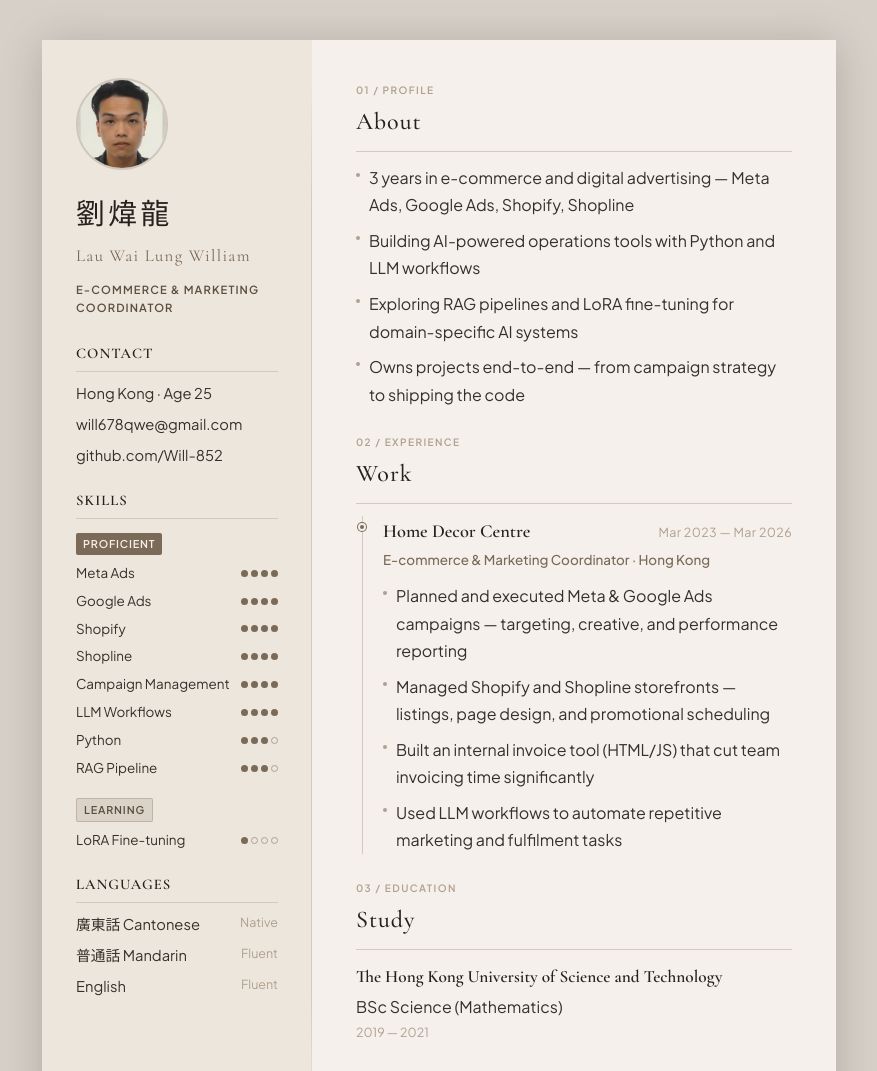
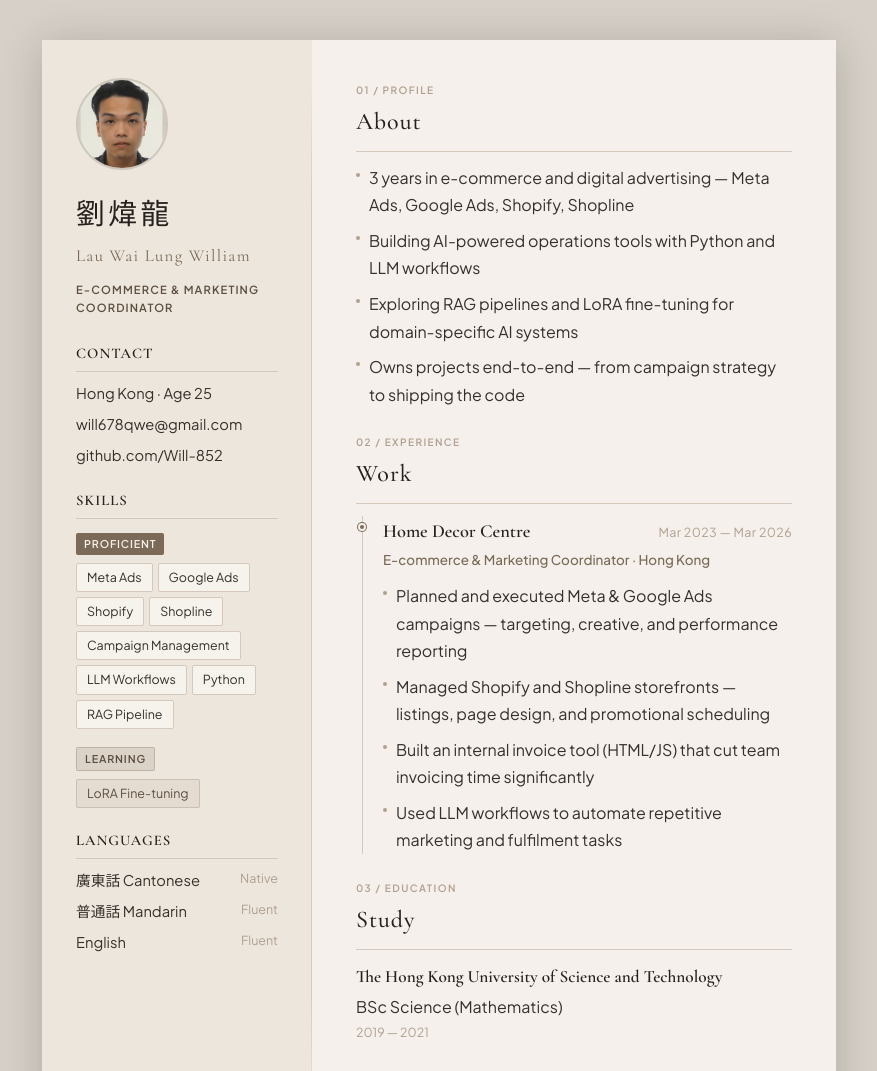
Before and after one commit to Will-852/resume, a plain HTML site: page index.html in a window 1280 px wide. Shown: the top 1071 px of the page, without its empty margins (201-1078 px from the left). Drawn offline with nearby package versions, Linux system fonts and the light colour scheme.

Commit message:
ui: skills - Proficient/Learning split, tags only, no dots

```diff
--- a/index.html
+++ b/index.html
@@ -102,29 +102,39 @@
     }
     .contact-list a:hover { color: var(--accent-deep); border-bottom-color: var(--accent); }
 
+    /* ── Skill groups ── */
     .skill-group { margin-bottom: 14px; }
+
     .skill-group-title {
       font-size: 0.67rem; font-weight: 700;
       letter-spacing: 0.08em; text-transform: uppercase;
-      margin-bottom: 7px; padding: 2px 7px;
+      margin-bottom: 8px; padding: 2px 8px;
       border-radius: 2px; display: inline-block;
     }
-    .skill-group-title.proficient { color: var(--bg); background: var(--accent); }
+    .skill-group-title.proficient {
+      color: var(--bg);
+      background: var(--accent);
+    }
     .skill-group-title.learning {
       color: var(--accent-deep);
       background: rgba(122,106,87,0.15);
       border: 1px solid rgba(122,106,87,0.30);
     }
 
-    .skill-row {
-      display: flex; justify-content: space-between;
-      align-items: center; margin-bottom: 5px;
+    .skill-tags { display: flex; flex-wrap: wrap; gap: 5px; }
+    .skill-tag {
+      font-size: 0.78rem; font-weight: 400;
+      color: var(--text);
+      background: rgba(255,255,255,0.45);
+      border: 1px solid var(--line);
+      border-radius: 2px;
+      padding: 3px 10px;
     }
-    .skill-name { font-size: 0.84rem; color: var(--text); font-weight: 400; }
-    .skill-dots { display: flex; gap: 3px; flex-shrink: 0; }
-    .dot { width: 7px; height: 7px; border-radius: 50%; }
-    .dot.on  { background: var(--accent); }
-    .dot.off { background: transparent; border: 1px solid var(--muted); }
+    .skill-tag.dim {
+      color: var(--accent-deep);
+      background: rgba(122,106,87,0.08);
+      border: 1px solid rgba(122,106,87,0.25);
+    }
 
     .language-list { list-style: none; }
     .language-list li {
@@ -213,7 +223,7 @@
       body { background: white; padding: 0; }
       .resume { width: 210mm; height: 297mm; box-shadow: none; }
       .sidebar { background-color: #ede6dc; -webkit-print-color-adjust: exact; print-color-adjust: exact; }
-      .dot.on, .skill-group-title.proficient, .skill-group-title.learning, .experience-item::before {
+      .skill-group-title.proficient, .skill-group-title.learning, .experience-item::before {
         -webkit-print-color-adjust: exact; print-color-adjust: exact;
       }
       a { text-decoration: none; color: var(--text); }
@@ -243,19 +253,23 @@
 
         <div class="skill-group">
           <div class="skill-group-title proficient">Proficient</div>
-          <div class="skill-row"><span class="skill-name">Meta Ads</span><span class="skill-dots"><span class="dot on"></span><span class="dot on"></span><span class="dot on"></span><span class="dot on"></span></span></div>
-          <div class="skill-row"><span class="skill-name">Google Ads</span><span class="skill-dots"><span class="dot on"></span><span class="dot on"></span><span class="dot on"></span><span class="dot on"></span></span></div>
-          <div class="skill-row"><span class="skill-name">Shopify</span><span class="skill-dots"><span class="dot on"></span><span class="dot on"></span><span class="dot on"></span><span class="dot on"></span></span></div>
-          <div class="skill-row"><span class="skill-name">Shopline</span><span class="skill-dots"><span class="dot on"></span><span class="dot on"></span><span class="dot on"></span><span class="dot on"></span></span></div>
-          <div class="skill-row"><span class="skill-name">Campaign Management</span><span class="skill-dots"><span class="dot on"></span><span class="dot on"></span><span class="dot on"></span><span class="dot on"></span></span></div>
-          <div class="skill-row"><span class="skill-name">LLM Workflows</span><span class="skill-dots"><span class="dot on"></span><span class="dot on"></span><span class="dot on"></span><span class="dot on"></span></span></div>
-          <div class="skill-row"><span class="skill-name">Python</span><span class="skill-dots"><span class="dot on"></span><span class="dot on"></span><span class="dot on"></span><span class="dot off"></span></span></div>
-          <div class="skill-row"><span class="skill-name">RAG Pipeline</span><span class="skill-dots"><span class="dot on"></span><span class="dot on"></span><span class="dot on"></span><span class="dot off"></span></span></div>
+          <div class="skill-tags">
+            <span class="skill-tag">Meta Ads</span>
+            <span class="skill-tag">Google Ads</span>
+            <span class="skill-tag">Shopify</span>
+            <span class="skill-tag">Shopline</span>
+            <span class="skill-tag">Campaign Management</span>
+            <span class="skill-tag">LLM Workflows</span>
+            <span class="skill-tag">Python</span>
+            <span class="skill-tag">RAG Pipeline</span>
+          </div>
         </div>
 
         <div class="skill-group">
           <div class="skill-group-title learning">Learning</div>
-          <div class="skill-row"><span class="skill-name">LoRA Fine-tuning</span><span class="skill-dots"><span class="dot on"></span><span class="dot off"></span><span class="dot off"></span><span class="dot off"></span></span></div>
+          <div class="skill-tags">
+            <span class="skill-tag dim">LoRA Fine-tuning</span>
+          </div>
         </div>
       </div>
 
```
